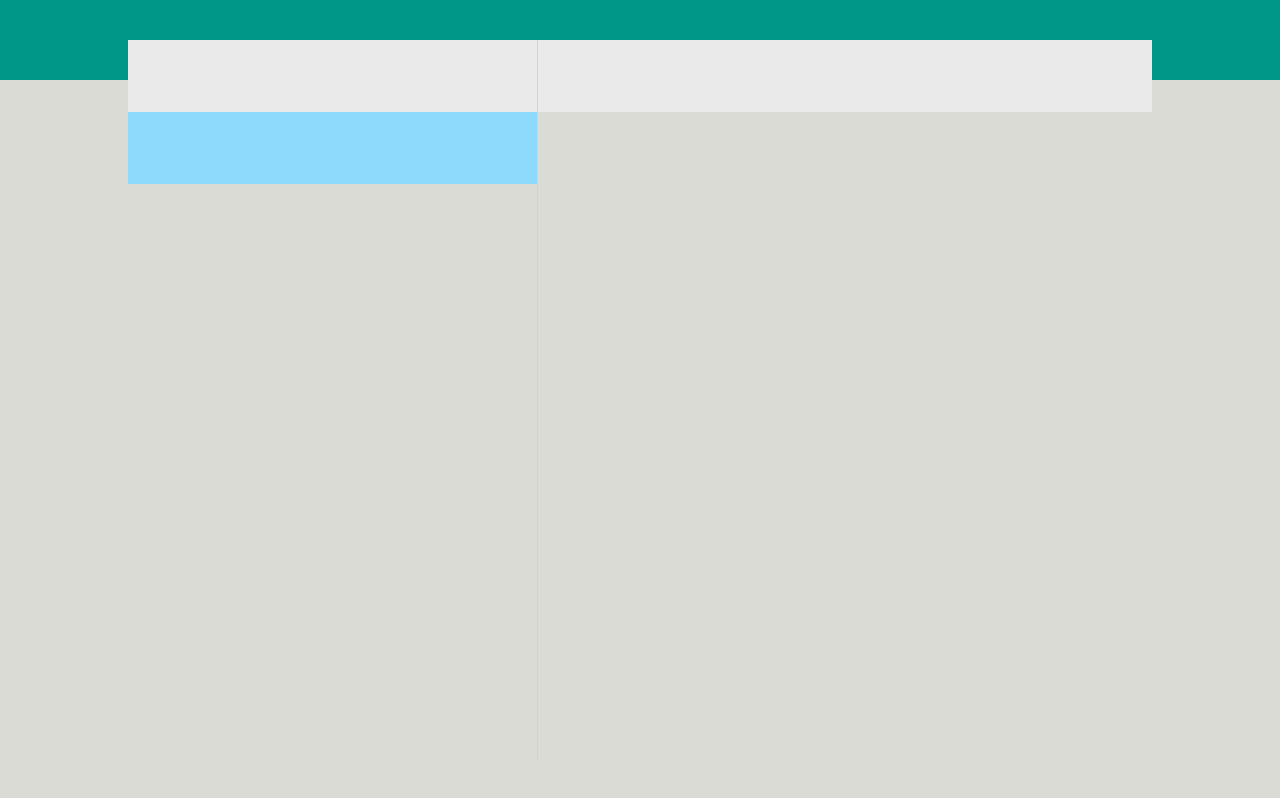
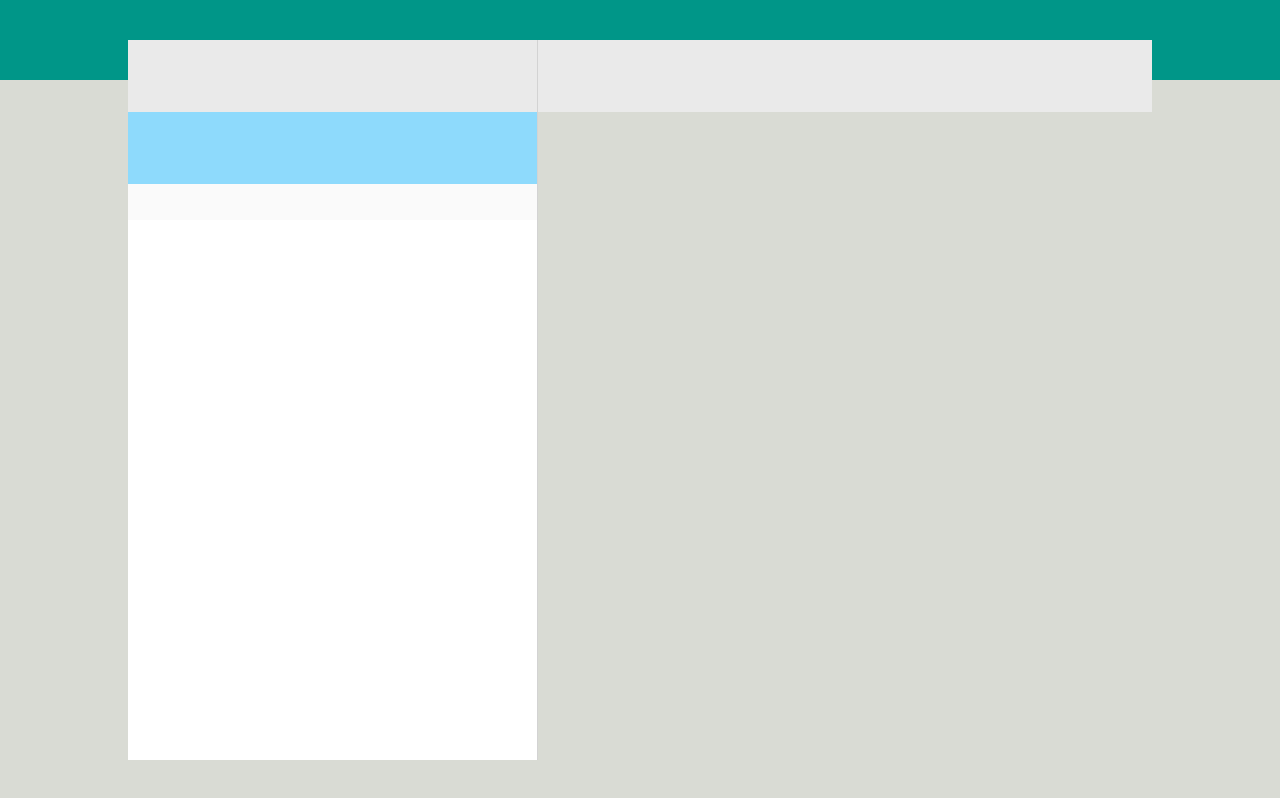
Before and after one commit to Asiaviscardi/vue-boolzapp, a plain HTML site: page index.html in a window 1280 px wide. Drawn offline with Linux system fonts and the light colour scheme.

Commit message:
inserimento container chat

```diff
--- a/index.html
+++ b/index.html
@@ -26,6 +26,10 @@
 
                 <div class="notifiche"></div>
 
+                <div class="cerca"></div>
+
+                <div class="chat"></div>
+
             </div>
 
             <div class="destra">
--- a/style.css
+++ b/style.css
@@ -38,3 +38,16 @@
 .notifiche{
     background-color: #8edafc;
 }
+
+.cerca{
+    width: 100%;
+    height: 5%;
+    background-color: #fafafa;
+}
+
+.chat{
+    width: 100%;
+    height: 75%;
+    background-color: #ffffff;
+    overflow-y: scroll;
+}
```
